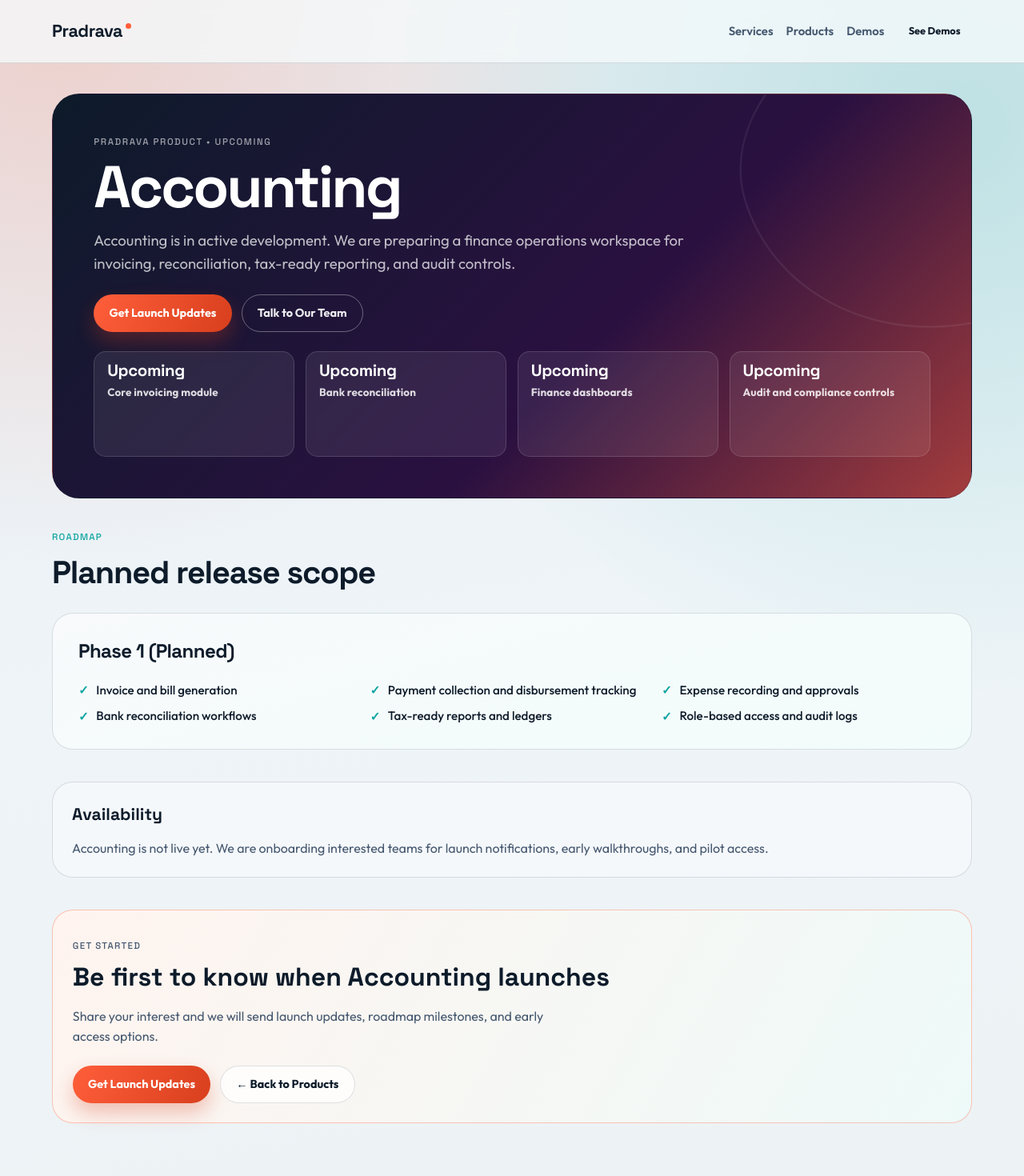
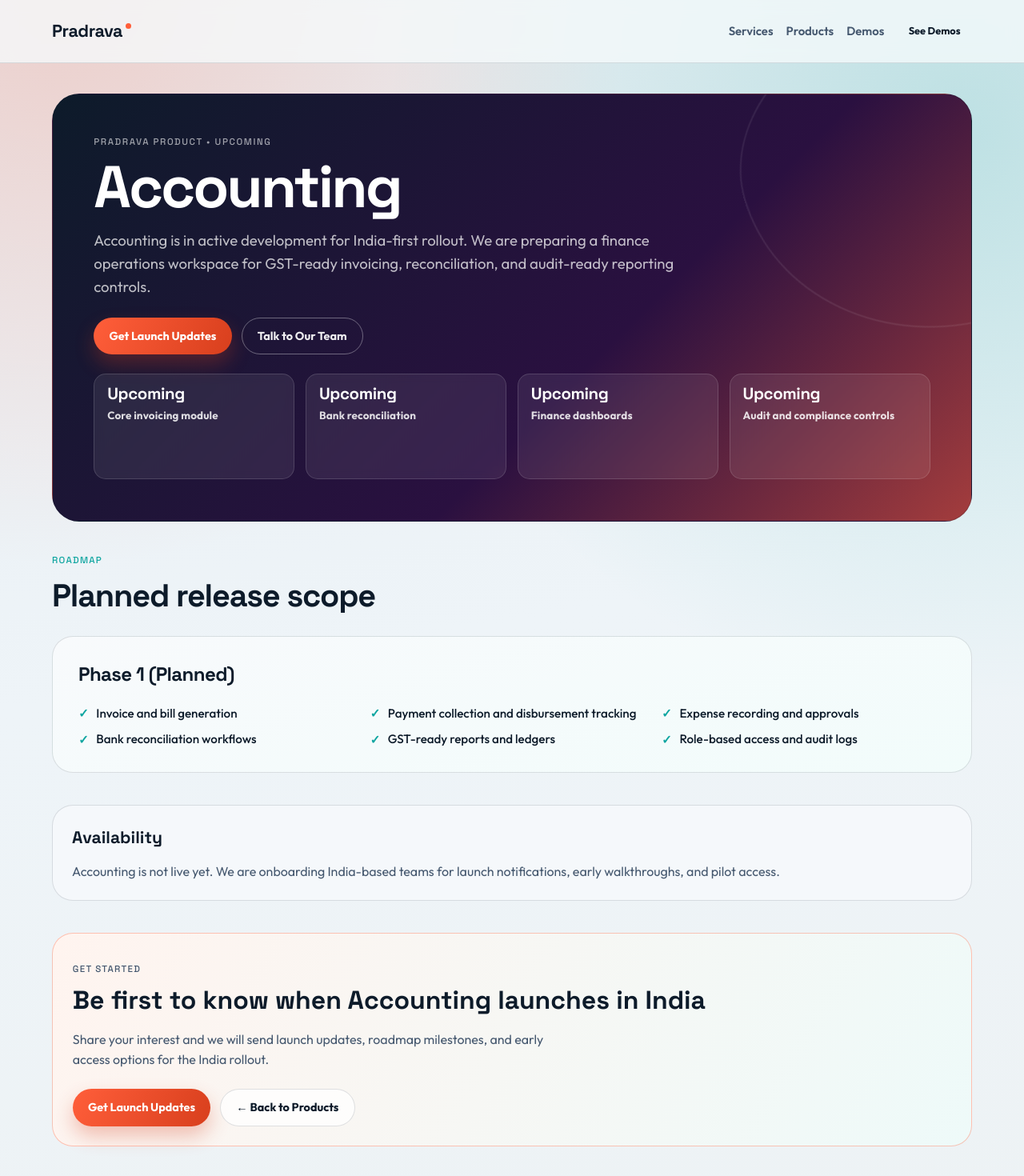
Before and after one commit to Gnani121/Pradrava_website, a Next.js app: page /products/accounting in a window 1280 px wide. Shown: the top 1470 px of the page at 80% size. Built offline with nearby package versions, Linux system fonts and the light colour scheme.

Commit message:
Update page.jsx

```diff
--- a/app/products/accounting/page.jsx
+++ b/app/products/accounting/page.jsx
@@ -2,12 +2,15 @@
 
 export const metadata = {
   title: "Accounting (Upcoming) | Finance Operations | Pradrava",
-  description: "Smart invoicing, payment tracking, reconciliation, expense management, and audit controls for growing teams. Coming soon.",
+  description: "India-first accounting workspace for GST-ready invoicing, reconciliation, expense controls, and audit visibility. Coming soon.",
   keywords: [
     "accounting software",
+    "India accounting software",
     "invoicing and reconciliation",
     "finance operations platform",
     "GST-ready accounting",
+    "GST invoicing",
+    "Indian SME accounting",
     "audit trail software",
   ],
   alternates: {
@@ -22,7 +25,7 @@
   applicationCategory: "BusinessApplication",
   operatingSystem: "Web",
   url: "https://pradrava.com/products/accounting",
-  description: "Upcoming finance operations software for invoicing, reconciliation, expense controls, and reporting.",
+  description: "Upcoming India-first finance operations software for GST-ready invoicing, reconciliation, expense controls, and reporting.",
   brand: {
     "@type": "Brand",
     name: "Pradrava",
@@ -46,8 +49,9 @@
         <p className="eyebrow">Pradrava Product • Upcoming</p>
         <h1 className="hero-title">Accounting</h1>
         <p className="hero-subtitle">
-          Accounting is in active development. We are preparing a finance operations
-          workspace for invoicing, reconciliation, tax-ready reporting, and audit controls.
+          Accounting is in active development for India-first rollout. We are preparing a
+          finance operations workspace for GST-ready invoicing, reconciliation, and
+          audit-ready reporting controls.
         </p>
         <div className="hero-actions">
           <Link href="/contact?interest=accounting-launch&source=accounting-hero" className="btn btn-primary">Get Launch Updates</Link>
@@ -88,7 +92,7 @@
             <li>Payment collection and disbursement tracking</li>
             <li>Expense recording and approvals</li>
             <li>Bank reconciliation workflows</li>
-            <li>Tax-ready reports and ledgers</li>
+            <li>GST-ready reports and ledgers</li>
             <li>Role-based access and audit logs</li>
           </ul>
         </div>
@@ -97,7 +101,7 @@
       <div className="feature-panel reveal delay-2">
         <h3>Availability</h3>
         <p>
-          Accounting is not live yet. We are onboarding interested teams for launch
+          Accounting is not live yet. We are onboarding India-based teams for launch
           notifications, early walkthroughs, and pilot access.
         </p>
       </div>
@@ -105,10 +109,10 @@
       {/* CTA */}
       <div className="momentum-panel reveal delay-2">
         <p className="eyebrow">Get Started</p>
-        <h3>Be first to know when Accounting launches</h3>
+        <h3>Be first to know when Accounting launches in India</h3>
         <p>
           Share your interest and we will send launch updates, roadmap milestones,
-          and early access options.
+          and early access options for the India rollout.
         </p>
         <div className="hero-actions">
           <Link href="/contact?interest=accounting-launch&source=accounting-cta" className="btn btn-primary">Get Launch Updates</Link>
```
